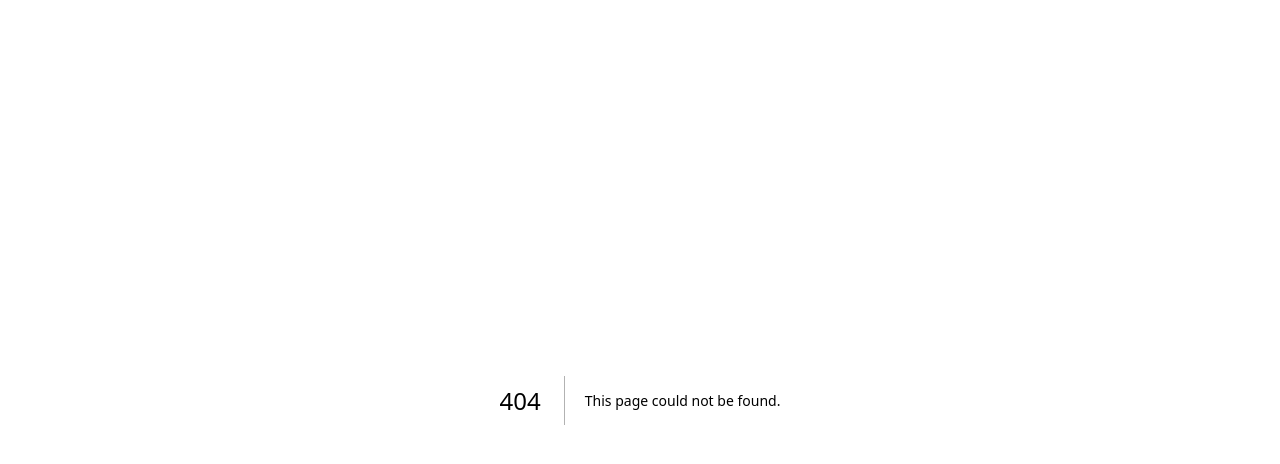
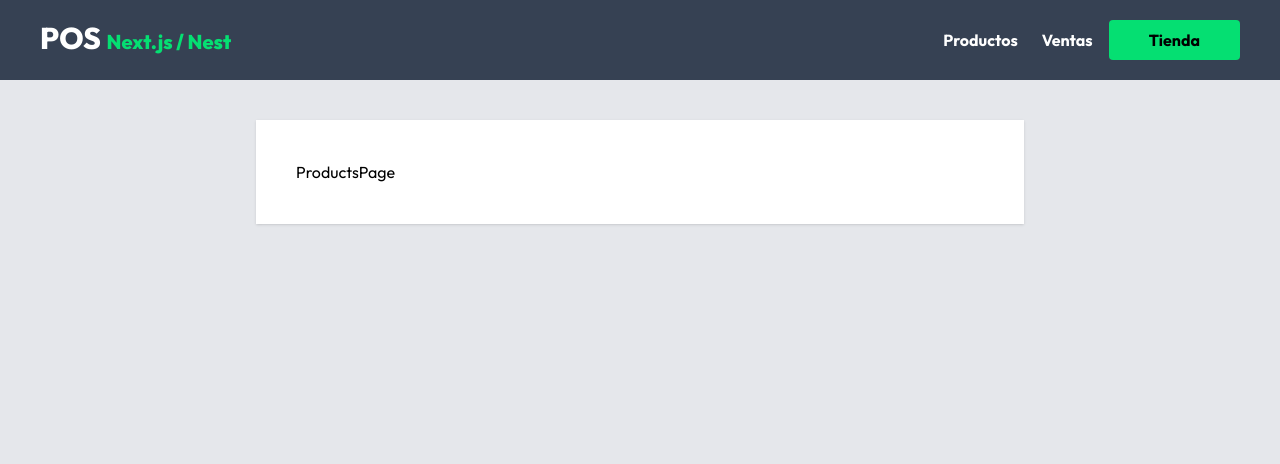
Before and after one commit to NahumFGz/pos-js-practice, a Next.js app in the folder b_tutorial/frontend/: page /admin/products in a window 1280 px wide. Before the commit this address had no page. Shown: the top 464 px of the page. Built offline with nearby package versions, Linux system fonts and the light colour scheme.

Commit message:
feat: :sparkles: Iniciando /admin

```diff
--- /dev/null
+++ b/b_tutorial/frontend/app/admin/layout.tsx
@@ -0,0 +1,20 @@
+import AdminNav from '@/components/ui/AdminNav'
+import ToastNotification from '@/components/ui/ToastNotification'
+
+export default function RootLayout({
+  children,
+}: Readonly<{
+  children: React.ReactNode
+}>) {
+  return (
+    <>
+      <AdminNav />
+      <div className='lg:min-h-screen container mx-auto mt-10 px-10 lg:px-0'>
+        <div className='bg-white shadow w-full  mx-auto p-10 my-10 lg:w-3/5'>
+          {children}
+        </div>
+      </div>
+      <ToastNotification />
+    </>
+  )
+}
--- /dev/null
+++ b/b_tutorial/frontend/app/admin/products/page.tsx
@@ -0,0 +1,7 @@
+export default function ProductsPage() {
+  return (
+    <>
+      <p>ProductsPage</p>
+    </>
+  )
+}
--- /dev/null
+++ b/b_tutorial/frontend/app/admin/sales/page.tsx
@@ -0,0 +1,7 @@
+export default function SalesPage() {
+  return (
+    <>
+      <p>SalesPage</p>
+    </>
+  )
+}
--- /dev/null
+++ b/b_tutorial/frontend/components/ui/AdminNav.tsx
@@ -0,0 +1,32 @@
+import Link from 'next/link'
+import Logo from '@/components/ui/Logo'
+
+export default function AdminNav() {
+  return (
+    <header className='px-10 py-5 bg-gray-700 flex justify-between'>
+      <div className='flex gap-5 text-white'>
+        <Logo />
+      </div>
+
+      <div className='flex gap-2 items-center'>
+        <Link
+          href={'/admin/products'}
+          className='rounded text-white font-bold p-2'
+        >
+          Productos
+        </Link>
+
+        <Link
+          href={'/admin/sales'}
+          className='rounded text-white font-bold p-2'
+        >
+          Ventas
+        </Link>
+
+        <Link href={'/'} className='rounded bg-green-400 font-bold py-2 px-10'>
+          Tienda
+        </Link>
+      </div>
+    </header>
+  )
+}
--- a/b_tutorial/frontend/components/ui/MainNav.tsx
+++ b/b_tutorial/frontend/components/ui/MainNav.tsx
@@ -29,6 +29,12 @@
             {category.name}
           </Link>
         ))}
+        <Link
+          href={'/admin/sales'}
+          className='rounded bg-green-400 font-bold py-2 px-10'
+        >
+          Panel de administración
+        </Link>
       </nav>
     </header>
   )
```
